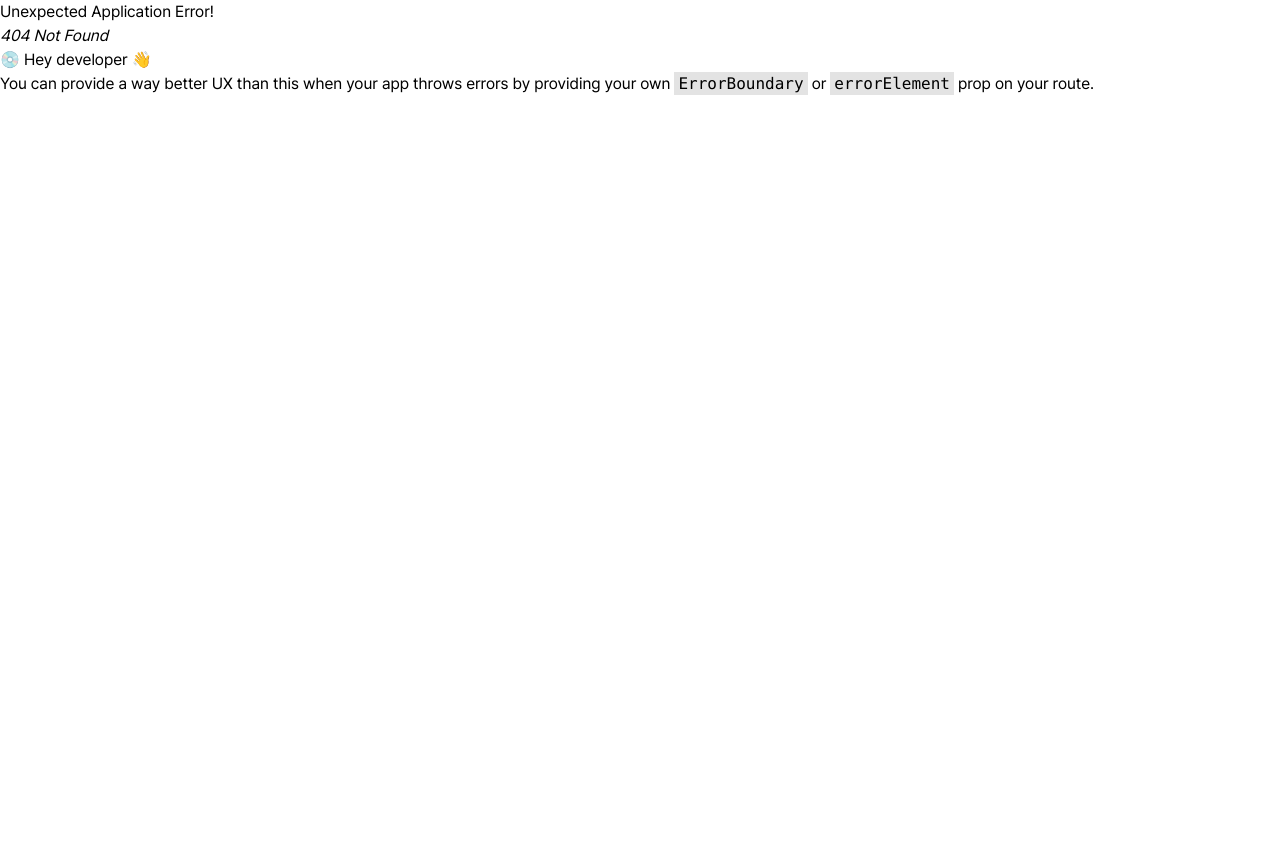
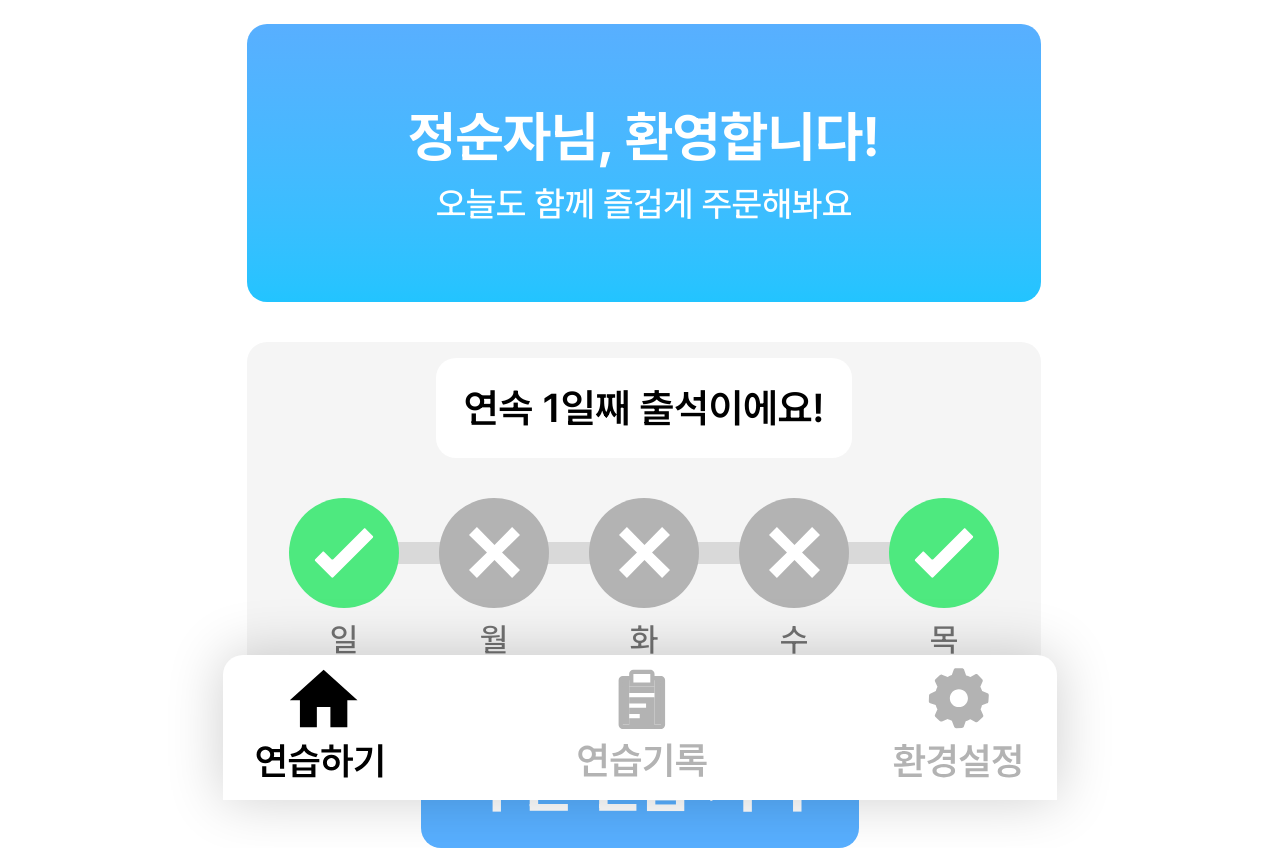
Before and after one commit to ExpertOfOrdering/frontend, a React (Vite) app: page /main in a window 1280 px wide. Before the commit this address had no page. Before the commit the page ends 800 px from the top, so only its background shows below. Built offline with nearby package versions, Linux system fonts and the light colour scheme.

Commit message:
Feat(#26):메인 화면 컴포넌트 통합 및 라우팅 설정

```diff
--- /dev/null
+++ b/src/components/main/Main.jsx
@@ -0,0 +1,22 @@
+import React from 'react'
+import WelcomeCard from './WelcomeCard'
+import AttendanceCheck from './AttendanceCheck'
+import StartBtn from './StartBtn'
+import Footer from '@/components/shared/Footer'
+
+function Main() {
+  return (
+    <div className='w-full h-screen flex justify-center'>
+      <div className='w-208.5 h-screen flex flex-col'>
+        <div className='flex-1 px-6 pt-6 flex flex-col gap-10'>
+          <WelcomeCard name='정순자' />
+          <AttendanceCheck day={1} />
+          <StartBtn />
+        </div>
+        <Footer />
+      </div>
+    </div>
+  )
+}
+
+export default Main
--- a/src/router.jsx
+++ b/src/router.jsx
@@ -1,6 +1,7 @@
 import { createBrowserRouter } from 'react-router-dom'
 import App from './App.jsx'
 import Onboarding from '@/components/onboarding/Onboarding1.jsx'
+import Main from '@/components/main/Main.jsx'
 import Signup from '@/components/signup/Signup.jsx'
 import Login from '@/components/login/Login.jsx'
 import PracticeLogPage from './pages/PracticeLogPage.jsx'
@@ -17,6 +18,11 @@ const router = createBrowserRouter([
         path: '/',
         element: <Onboarding />,
       },
+      {
+        path: '/main',
+        element: <Main />,
+      },
+
       {
         path: '/onboarding',
         element: <Onboarding />,
```
